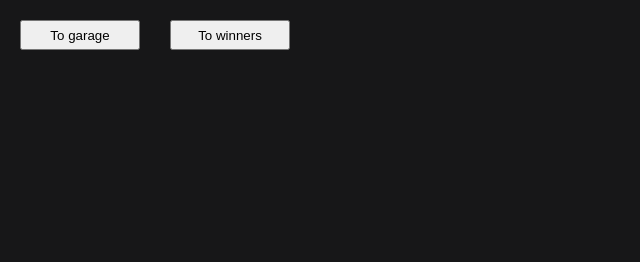
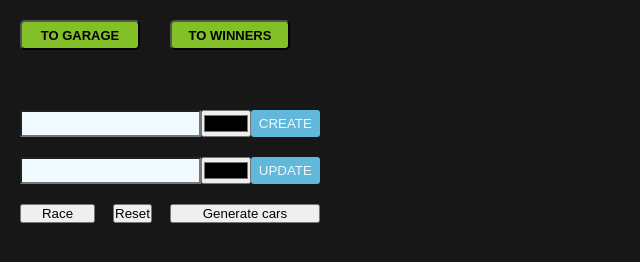
Before and after one commit to MaksimDolgonosov/async-race, a website built with webpack: page src/index.html in a window 1280 px wide. Shown: the whole page, without its empty margins (0-640 px from the left). Built offline with nearby package versions, Linux system fonts and the light colour scheme.

Commit message:
add forms

```diff
--- a/src/index.html
+++ b/src/index.html
@@ -14,7 +14,21 @@
         <button class="nav_item winners_btn">To winners</button>
       </nav>
       <section class="garage_page" style="display: block">
-        <form></form>
+        <form class="create_form" id="create_form">
+          <input class="create_form_car" type="text" name="car-name" required />
+          <input type="color" />
+          <button>Create</button>
+        </form>
+        <form class="update_form" id="update_form">
+          <input class="update_form_car" type="text" name="car-name" required />
+          <input type="color" />
+          <button>Update</button>
+        </form>
+        <div class="control_btns">
+          <button id="race">Race</button>
+          <button id="raset">Reset</button>
+          <button id="generate">Generate cars</button>
+        </div>
       </section>
       <section class="winners_page" style="display: none">Winners page</section>
     </div>
--- a/src/style.scss
+++ b/src/style.scss
@@ -33,16 +33,28 @@ body {
     width: 120px;
     height: 30px;
 
-    button {
-      width: 100%;
-      height: 100%;
-      background-color: rgb(131, 192, 39);
-      color: black;
-      text-transform: uppercase;
-      font-size: 14px;
-      cursor: pointer;
+    // button {
+    // width: 100%;
+    // height: 100%;
+    background-color: rgb(131, 192, 39);
+    color: black;
+    text-transform: uppercase;
+    font-size: 13px;
+    cursor: pointer;
+    border-radius: 5px;
+    cursor: pointer;
+    transition: 0.3s all;
+    font-weight: 600;
+    &:hover {
+      background-color: rgba(131, 192, 39, 0.897);
+      transition: 0.3s all;
     }
+    // }
   }
+}
+
+.control_btns {
+  display: flex;
 }
 
 .garage_page,
@@ -50,3 +62,54 @@ body {
   padding-top: 40px;
   color: white;
 }
+
+.create_form,
+.update_form {
+  margin-top: 20px;
+  // display: block;
+  width: 300px;
+  display: flex;
+  align-items: center;
+  justify-content: space-between;
+  input {
+    display: block;
+    // background-color: #62b8da;
+  }
+  &_car {
+    height: 27px;
+    background-color: #f1fbff;
+  }
+  button {
+    display: block;
+    background-color: #62b8da;
+    height: 27px;
+    cursor: pointer;
+    border: none;
+    border-radius: 3px;
+    text-transform: uppercase;
+    color: aliceblue;
+    width: 70px;
+    transition: 0.3s all;
+    &:hover {
+      transition: 0.3s all;
+      background-color: #62b8dada;
+    }
+  }
+}
+
+.control_btns {
+  margin-top: 20px;
+  // display: block;
+  width: 300px;
+  display: flex;
+  align-items: center;
+  justify-content: space-between;
+}
+#race,
+#reset {
+  display: block;
+  width: 25%;
+}
+#generate {
+  width: 50%;
+}
```
